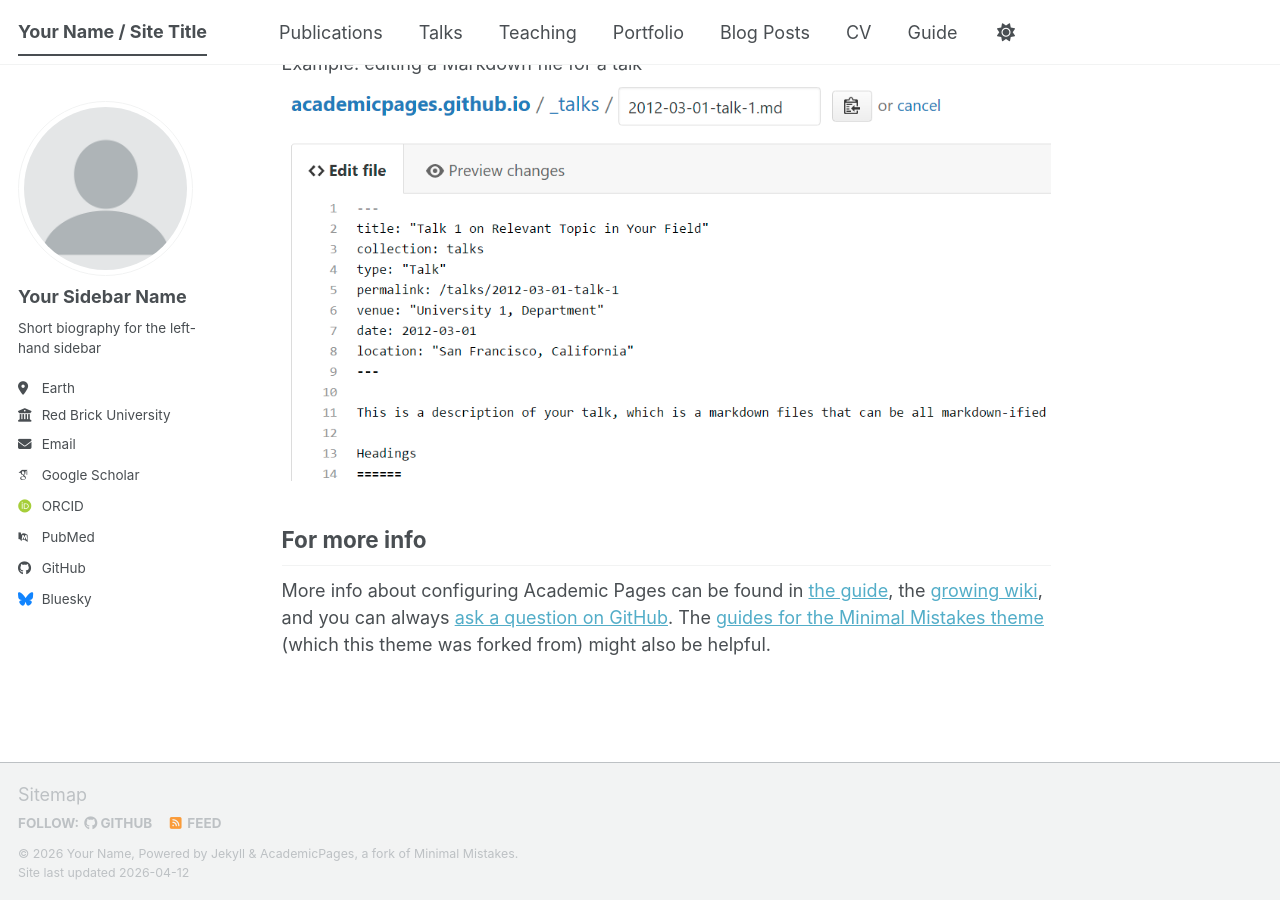
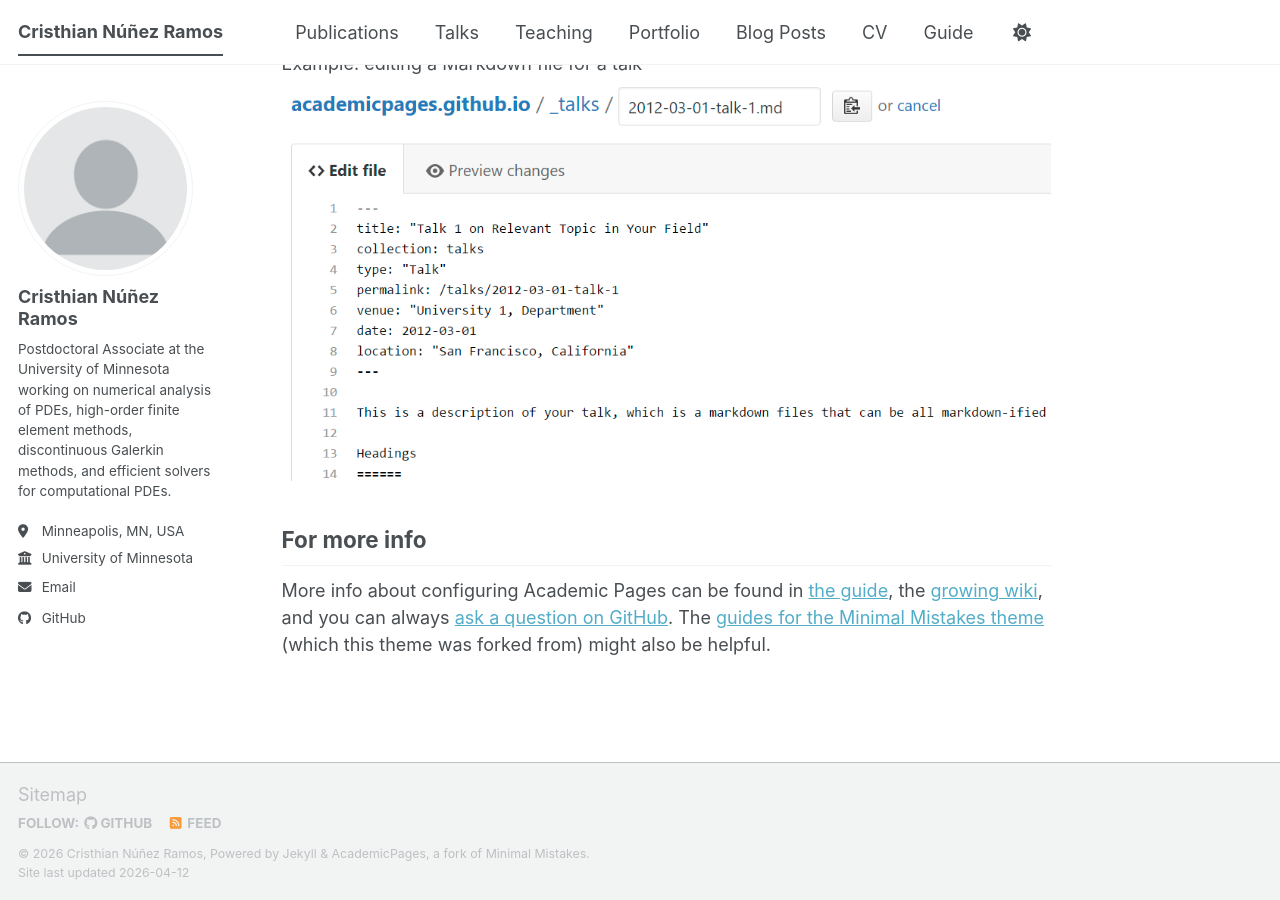
Before and after one commit to cnunezra-NAPDEs/webpage, a Jekyll site: the page built from _pages/about.md, in a window 1280 px wide and 900 px high, scrolled down 2720 px. Built offline with Jekyll 4.4.1, drawn with Linux system fonts in a browser that asks for light colours; some web fonts are replaced; a script bundle is joined from its source files by our own code; library files that are not in the unit come from our copies; part of the change alters nothing that is shown.

Commit message:
Update _config.yml

```diff
--- a/_config.yml
+++ b/_config.yml
@@ -8,109 +8,107 @@
 
 # Basic Site Settings
 locale                   : "en-US"
-site_theme               : "default" # The available themes options are "default", "air", "sunrise", "mint", "dirt" and "contrast"
-title                    : "Your Name / Site Title"
+site_theme               : "default"
+title                    : "Cristhian Núñez Ramos"
 title_separator          : "-"
-name                     : &name "Your Name"
-description              : &description "Your Name's academic portfolio"   # Update this with a general description of your site, this is the default if not overridden by a page
-url                      : https://academicpages.github.io # The base hostname & protocol for your site e.g. "https://[your GitHub username].github.io",
-                                                           # or if you already have some other page hosted on Github then use "https://[your GitHub username].github.io/[Your Repo Name]"
-baseurl                  : "" # the subpath of your site, e.g. "/blog"
-repository               : "academicpages/academicpages.github.io"
+name                     : &name "Cristhian Núñez Ramos"
+description              : &description "Academic website of Cristhian Núñez Ramos, Postdoctoral Associate in Numerical Analysis and Scientific Computing."
+url                      : "https://cnunezra-NAPDES.github.io"
+baseurl                  : "/webpage"
+repository               : "cnunezra-NAPDES/webpage"
 
-# Site Author - The following control what appear as part of the author content on the side bar.
-#               If a field is blank the icon and link will not appear, otherwise it will be shown.
-#               Additional customization can be done by editing /_includes/author-profile.html
+# Site Author
 author:
   # Biographic information
   avatar           : "profile.png"
-  name             : "Your Sidebar Name"
-  pronouns         : # example: "she/her"
-  bio              : "Short biography for the left-hand sidebar"
-  location         : "Earth"
-  employer         : "Red Brick University"
-  uri              : # URL
-  email            : "none@example.org"
+  name             : "Cristhian Núñez Ramos"
+  pronouns         :
+  bio              : "Postdoctoral Associate at the University of Minnesota working on numerical analysis of PDEs, high-order finite element methods, discontinuous Galerkin methods, and efficient solvers for computational PDEs."
+  location         : "Minneapolis, MN, USA"
+  employer         : "University of Minnesota"
+  uri              :
+  email            : "cnunezra@umn.edu"
 
   # Academic websites
-  academia         : # URL
-  arxiv            : # URL - Update with the correct link to your profile
-  googlescholar    : "https://scholar.google.com/citations?user=PS_CX0AAAAAJ"
-  inspire-hep      : # URL
-  impactstory      : # URL
-  orcid            : "https://orcid.org/yourorcidurl"
-  semantic         : # URL
-  ssrn             : # URL
-  pubmed           : "https://www.ncbi.nlm.nih.gov/pubmed/?term=john+snow"
-  researchgate     : # URL
-  scopus           : # URL
-  zotero           : # URL
-
+  academia         :
+  arxiv            :
+  googlescholar    :
+  inspire-hep      :
+  impactstory      :
+  orcid            :
+  semantic         :
+  ssrn             :
+  pubmed           :
+  researchgate     :
+  scopus           :
+  zotero           :
 
   # Repositories and software development
-  bitbucket        : # Username - Update with your username on the site
-  codepen          : # Username
-  dribbble         : # Username
-  github           : "academicpages"
-  kaggle           : # Username
-  stackoverflow    : # User number or user number and name (i.e., use "1" or "1/jeff-atwood")
+  bitbucket        :
+  codepen          :
+  dribbble         :
+  github           : "cnunezra-NAPDES"
+  kaggle           :
+  stackoverflow    :
 
   # Social media
-  artstation       : # Username
-  bluesky          : "bsky.app" # Replace this with you Bluesky username
-  facebook         : # Username
-  flickr           : # Username
-  foursquare       : # Username
-  goodreads        : # Username
-  google_plus      : # Username
-  keybase          : # Username
-  instagram        : # Username
-  lastfm           : # Username
-  linkedin         : # Username
-  mastodon         : # URL
-  medium           : # URL
-  pinterest        : # Username
-  soundcloud       : # Username
-  steam            : # Username
-  telegram         : # URL
-  tumblr           : # Username
-  twitter          : # Username for X / Twitter
-  vine             : # Username
-  weibo            : # Username
-  wikipedia        : # Username
-  xing             : # Username
-  youtube          : # Username
-  zhihu            : # Username
+  artstation       :
+  bluesky          :
+  facebook         :
+  flickr           :
+  foursquare       :
+  goodreads        :
+  google_plus      :
+  keybase          :
+  instagram        :
+  lastfm           :
+  linkedin         :
+  mastodon         :
+  medium           :
+  pinterest        :
+  soundcloud       :
+  steam            :
+  telegram         :
+  tumblr           :
+  twitter          :
+  vine             :
+  weibo            :
+  wikipedia        :
+  xing             :
+  youtube          :
+  zhihu            :
 
-# Publication Category - The following the list of publication categories and their headings
+# Publication Category
 publication_category:
   books:
-    title: 'Books'
+    title: "Books"
   manuscripts:
-    title: 'Journal Articles'
+    title: "Journal Articles"
   conferences:
-    title: 'Conference Papers'
+    title: "Conference Papers"
 
 # Site Settings
-teaser                   :  # filename of teaser fallback teaser image placed in /images/ for social media previews
-breadcrumbs              : false # true, false (default)
+teaser                   :
+breadcrumbs              : false
 words_per_minute         : 160
 future                   : true
-read_more                : "disabled" # if enabled, adds "Read more" links to excerpts
-talkmap_link             : false      #change to true to add link to talkmap on talks page
+read_more                : "disabled"
+talkmap_link             : false
+
 comments:
-  provider               : # false (default), "disqus", "discourse", "facebook", "google-plus", "staticman", "custom"
+  provider               :
   disqus:
     shortname            :
   discourse:
-    server               : # https://meta.discourse.org/t/embedding-discourse-comments-via-javascript/31963 , e.g.: meta.discourse.org
+    server               :
   facebook:
     appid                :
-    num_posts            : # 5 (default)
-    colorscheme          : # "light" (default), "dark"
+    num_posts            :
+    colorscheme          :
+
 staticman:
   allowedFields          : ['name', 'email', 'url', 'message']
-  branch                 : "gh-pages" # "master", "gh-pages"
+  branch                 : "gh-pages"
   commitMessage          : "New comment."
   filename               : comment-{@timestamp}
   format                 : "yml"
@@ -123,18 +121,17 @@ staticman:
     date:
       type               : "date"
       options:
-        format           : "iso8601" # "iso8601" (default), "timestamp-seconds", "timestamp-milliseconds"
+        format           : "iso8601"
+
 atom_feed:
-  hide                   : false     # change to true to hide the RSS feed in the footer
-  path                   : # blank (default) uses feed.xml
-
+  hide                   : false
+  path                   :
 
 # SEO Related
 google_site_verification :
 bing_site_verification   :
 alexa_site_verification  :
 yandex_site_verification :
-
 
 # Social Sharing
 twitter:
@@ -143,28 +140,27 @@ facebook:
   username               :
   app_id                 :
   publisher              :
-og_image                 :  # Social media default site image
-og_description           :  # Social media default site image description
-# For specifying social profiles
-# - https://developers.google.com/structured-data/customize/social-profiles
+og_image                 :
+og_description           :
+
 social:
-  type                   : # Person or Organization (defaults to Person)
-  name                   : # If the user or organization name differs from the site's name
-  links: # An array of links to social media profiles
-
+  type                   : "Person"
+  name                   : "Cristhian Núñez Ramos"
+  links:
+    - "https://github.com/cnunezra-NAPDES"
 
 # Analytics
 analytics:
-  provider               :  "false" # false (default), "google", "google-universal", "google-analytics-4", "custom"
+  provider               : "false"
   google:
     tracking_id          :
-
 
 # Reading Files
 include:
   - .htaccess
   - _pages
   - files
+
 exclude:
   - "*.sublime-project"
   - "*.sublime-workspace"
@@ -192,12 +188,13 @@ exclude:
   - README
   - tmp
   - vendor
+
 keep_files:
   - .git
   - .svn
+
 encoding: "utf-8"
 markdown_ext: "markdown,mkdown,mkdn,mkd,md"
-
 
 # Conversion
 markdown: kramdown
@@ -205,7 +202,6 @@ highlighter: rouge
 lsi: false
 excerpt_separator: "\n\n"
 incremental: false
-
 
 # Markdown Processing
 kramdown:
@@ -218,8 +214,7 @@ kramdown:
   smart_quotes: lsquo,rsquo,ldquo,rdquo
   enable_coderay: false
 
-
-# These settings control the types of collections used by the template
+# Collections
 collections:
   teaching:
     output: true
@@ -234,10 +229,8 @@ collections:
     output: true
     permalink: /:collection/:path/
 
-
-# These settings control how pages and collections are included in the site
+# Defaults
 defaults:
-  # _posts
   - scope:
       path: ""
       type: posts
@@ -248,14 +241,14 @@ defaults:
       comments: true
       share: true
       related: true
-  # _pages
+
   - scope:
       path: ""
       type: pages
     values:
       layout: single
       author_profile: true
-  # _teaching
+
   - scope:
       path: ""
       type: teaching
@@ -264,7 +257,7 @@ defaults:
       author_profile: true
       share: true
       comments: true
-  # _publications
+
   - scope:
       path: ""
       type: publications
@@ -273,7 +266,7 @@ defaults:
       author_profile: true
       share: true
       comments: true
-  # _portfolio
+
   - scope:
       path: ""
       type: portfolio
@@ -282,7 +275,7 @@ defaults:
       author_profile: true
       share: true
       comment: true
-  # _talks
+
   - scope:
       path: ""
       type: talks
@@ -291,19 +284,14 @@ defaults:
       author_profile: true
       share: true
 
-
 # Sass/SCSS
 sass:
   sass_dir: _sass
-  style: compressed # https://sass-lang.com/documentation/file.SASS_REFERENCE.html#output_style
-
+  style: compressed
 
 # Outputting
 permalink: /:categories/:title/
-# paginate: 5 # amount of posts to show
-# paginate_path: /page:num/
-timezone: Etc/UTC # https://en.wikipedia.org/wiki/List_of_tz_database_time_zones
-
+timezone: Etc/UTC
 
 # Plugins
 plugins:
@@ -323,38 +311,16 @@ whitelist:
   - jekyll-redirect-from
   - jemoji
 
-
 # Archives
-#  Type
-#  - GitHub Pages compatible archive pages built with Liquid ~> type: liquid (default)
-#  - Jekyll Archives plugin archive pages ~> type: jekyll-archives
-#  Path (examples)
-#  - Archive page should exist at path when using Liquid method or you can
-#    expect broken links (especially with breadcrumbs enabled)
-#  - <base_path>/tags/my-awesome-tag/index.html ~> path: /tags/
-#  - <base_path/categories/my-awesome-category/index.html ~> path: /categories/
-#  - <base_path/my-awesome-category/index.html ~> path: /
 category_archive:
   type: liquid
   path: /categories/
+
 tag_archive:
   type: liquid
   path: /tags/
-# https://github.com/jekyll/jekyll-archives
-# jekyll-archives:
-#   enabled:
-#     - categories
-#     - tags
-#   layouts:
-#     category: archive-taxonomy
-#     tag: archive-taxonomy
-#   permalinks:
-#     category: /categories/:name/
-#     tag: /tags/:name/
-
 
 # HTML Compression
-# - https://jch.penibelst.de/
 compress_html:
   clippings: all
   ignore:
```
